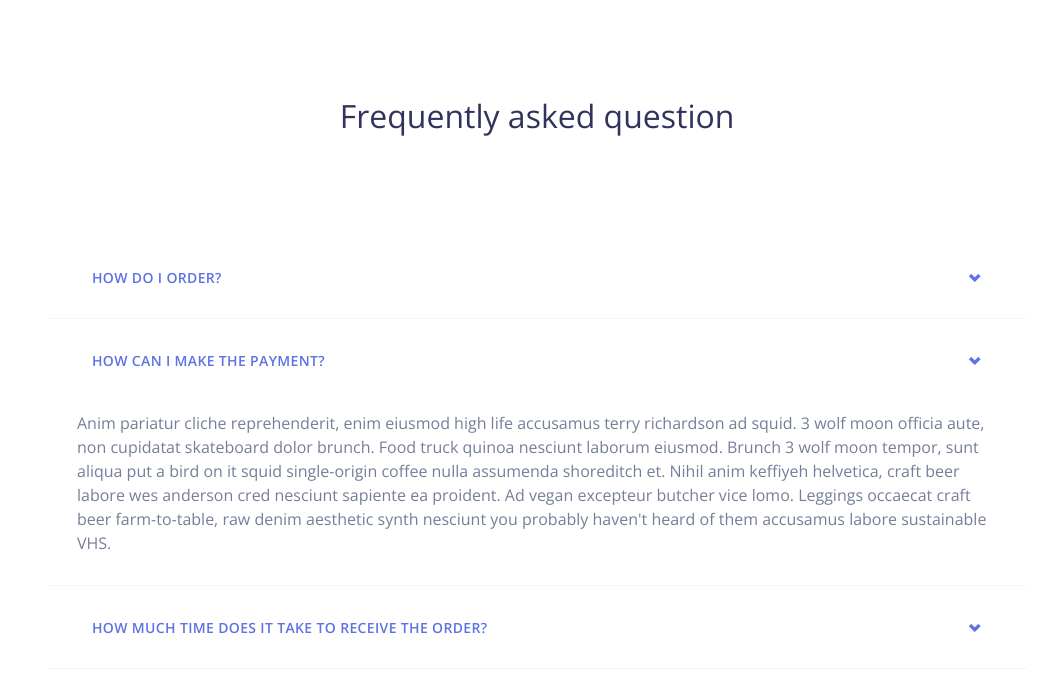
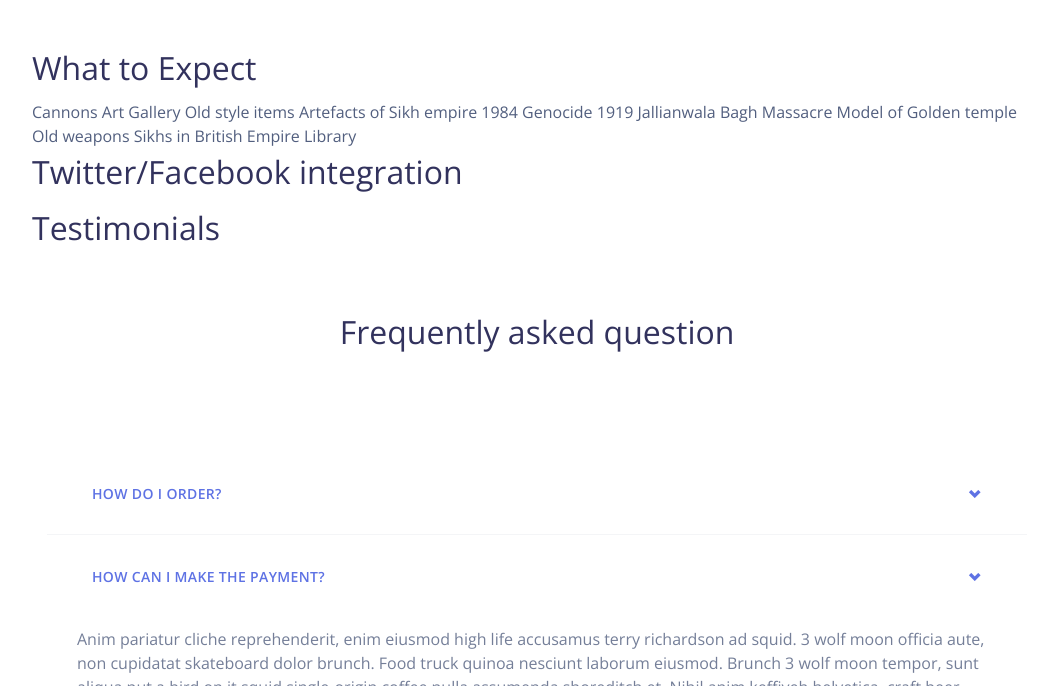
Before and after one commit to National-Sikh-Museum-Derby/national-sikh-museum, a Jekyll site: the page built from index.html, in a window 1280 px wide and 900 px high, scrolled down 1214 px, cut to the strip 214-900 px from the top of the window. Shown: the whole strip, without its empty margins (103-1150 px from the left). Built offline with Jekyll 4.4.1, drawn with Linux system fonts in a browser that asks for light colours; nearby versions of some CDN libraries; some of the changed text lies outside the part shown.

Commit message:
add rough home page skeleton and footer

```diff
--- a/_includes/footer.html
+++ b/_includes/footer.html
@@ -1,34 +1,15 @@
 <footer class="footer mt-5 pt-4">
   <div class="container">
     <div class="row row-grid align-items-center mb-2 mt-2">
-      <div class="col-lg-6">
-        <h4 class="mb-0 font-weight-light">{{ site.data.settings.footer_settings.footer_tagline }}</h4>
-      </div>
-      <div class="col-lg-6 text-lg-right">
+      <div class="col-sm-12 text-center">
         {% include socials.html %}
       </div>
     </div>
-    <hr>
     <div class="row align-items-center justify-content-md-between">
-      <div class="col-md-6">
-        <div class="copyright">
-          <span> © {{ 'now' | date: "%Y" }} Argon Design System by <a href="https://www.creative-tim.com/" target="_blank">Creative Tim</a> & <a href="https://jekyllthemes.io" target="_blank">Jekyll Themes</a></span>
+      <div class="col-sm-12">
+        <div class="copyright text-center">
+          <span> © {{ 'now' | date: "%Y" }} National Sikh Museum. All rights reserved.</span>
         </div>
-      </div>
-      <div class="col-md-6">
-        <ul class="nav nav-footer justify-content-end">
-          {% for item in site.data.settings.menu_settings.menu_items %}
-          {% if item.submenu_items %}
-
-          {% else %}
-          <li class="nav-item">
-            <a href="{{ item.url | relative_url }}" class="nav-link">
-              <span class="nav-link-inner--text">{{ item.title }}</span>
-            </a>
-          </li>
-          {% endif %}
-          {% endfor %}
-        </ul>
       </div>
     </div>
   </div>
--- a/_includes/home-sample.html
+++ b/_includes/home-sample.html
@@ -43,11 +43,42 @@
     </div>
   </div>
 </div>
-{% include components/accordion.html %}
-Maybe FAQ should be it's own page.
 <h2>What to Expect</h2>
+Cannons
+Art Gallery
+Old style items
+Artefacts of Sikh empire
+1984 Genocide
+1919 Jallianwala Bagh Massacre
+Model of Golden temple
+Old weapons
+Sikhs in British Empire
+Library
+
+<!-- Cannons: Visitors can expect to see historic cannons on display at the museum, possibly accompanied by information about their significance and history.
+
+Art Gallery: The museum's art gallery can showcase paintings, sculptures, and other works of art related to Sikh history and culture. Visitors may also be able to purchase art or souvenirs from the gallery.
+
+Old style items: Visitors can expect to see various old-style items that provide a glimpse into Sikh culture and way of life, such as traditional clothing, jewelry, household items, and more.
+
+Artefacts of Sikh Empire: Visitors can view artefacts from the Sikh Empire, including weapons, coins, documents, and other historical items that offer insight into the empire's history and culture.
+
+1984 Genocide: The museum can provide information and exhibits related to the 1984 Sikh Genocide, which could include photographs, documents, and personal accounts of the tragic events.
+
+Massacre of Jallianwala Bagh: Visitors can learn about the 1919 Jallianwala Bagh Massacre, which can include historical accounts, photographs, and artifacts related to the event.
+
+Model of Golden Temple: Visitors can see a model of the Golden Temple, one of the most important religious sites in Sikhism, which can provide a unique and detailed view of the temple's architecture and history.
+
+Old Weapons: Visitors can view old weapons used by Sikhs in battles, including swords, shields, and other traditional weapons.
+
+Sikhs in British Empire: The museum can provide exhibits and information on the role Sikhs played in the British Empire, including their contributions to the military and economy.
+
+Library: Visitors can access a library with books, documents, and other resources related to Sikh history and culture, which can provide a wealth of information and insights into the Sikh community. -->
+
 <h2>Twitter/Facebook integration</h2>
 <h2>Testimonials</h2>
+{% include components/accordion.html %}
+
 
   <!-- <div class="section features-6">
     <div class="container">
```
Also changed, not shown: _data/settings.yml (+4 -4 lines).
